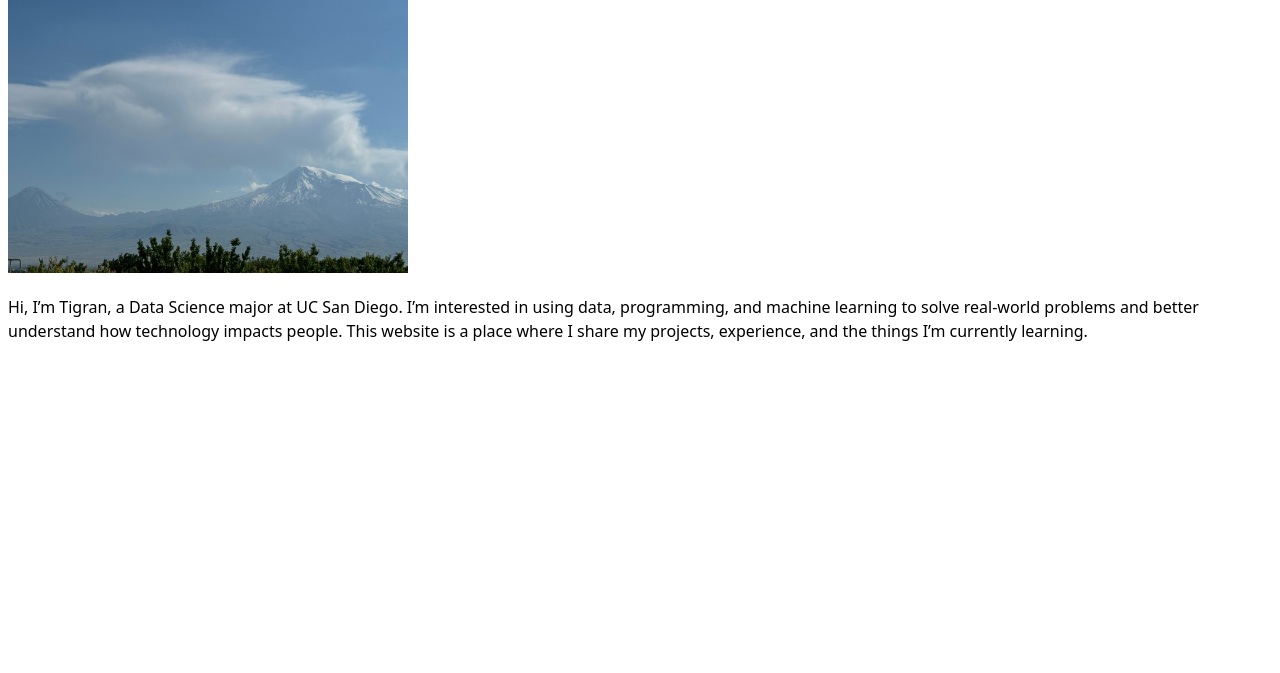
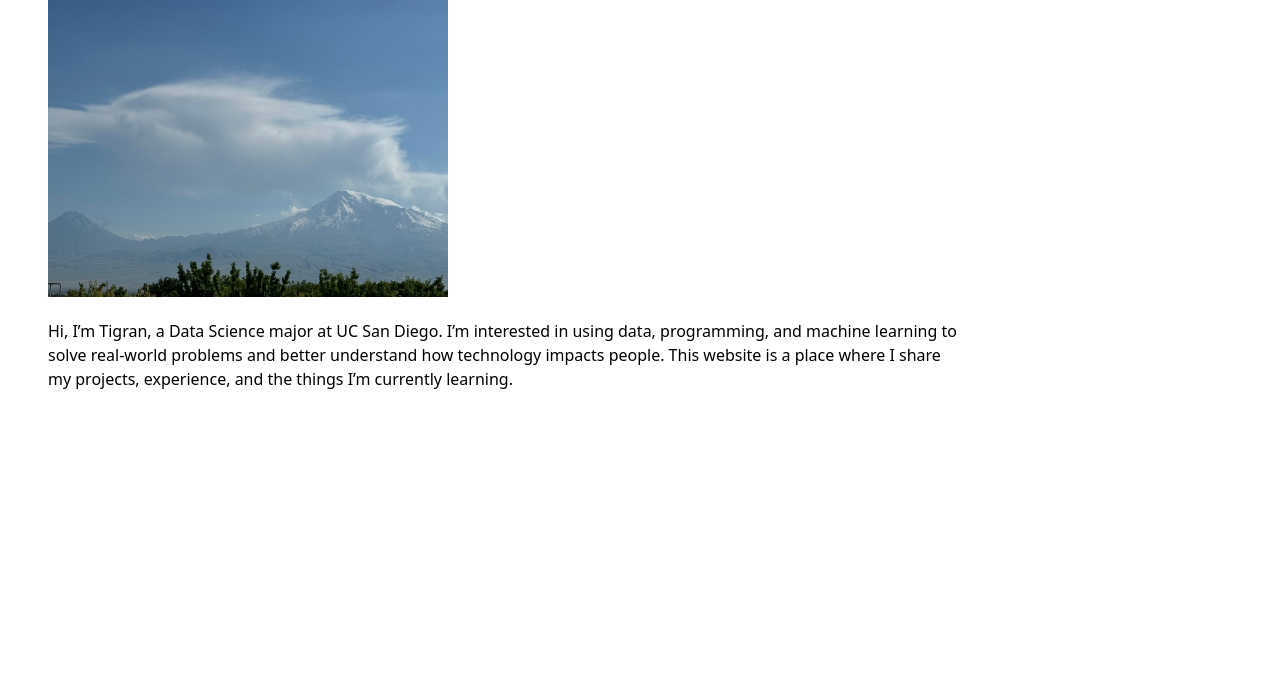
Before and after one commit to TigranZhamakochyan/portfolio, a plain HTML site: page index.html in a window 1280 px wide. Shown: the part 127-800 px from the top of the page. Drawn offline with Linux system fonts and the light colour scheme.

Commit message:
Update style.css

```diff
--- a/style.css
+++ b/style.css
@@ -1,6 +1,7 @@
 body {
-  /* Set line height to 1.5 times the font size
-	   and use the OS’s UI font as the website font
-	 */
   font: 100%/1.5 system-ui;
+  max-width: 100ch;
+  margin-left: 2em;
+  margin-right: auto;
+  padding: 1em;
 }
```
